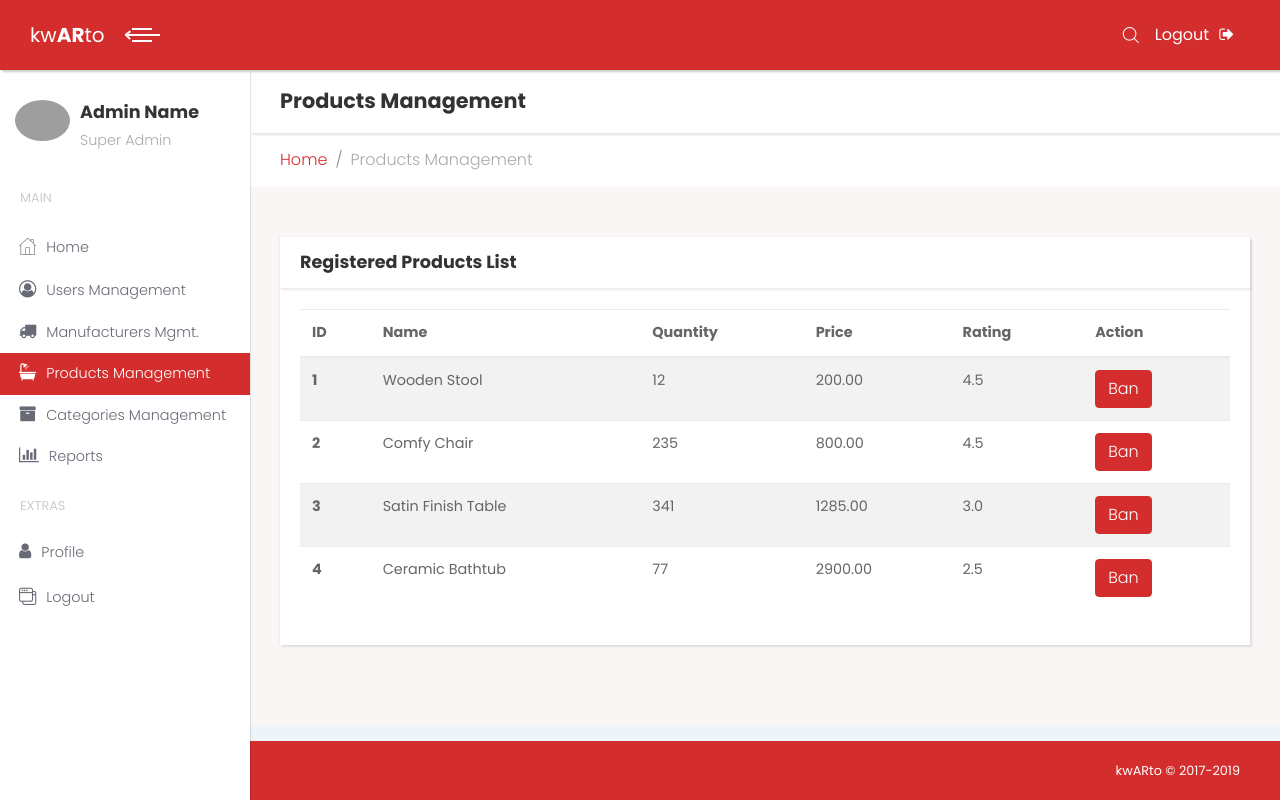
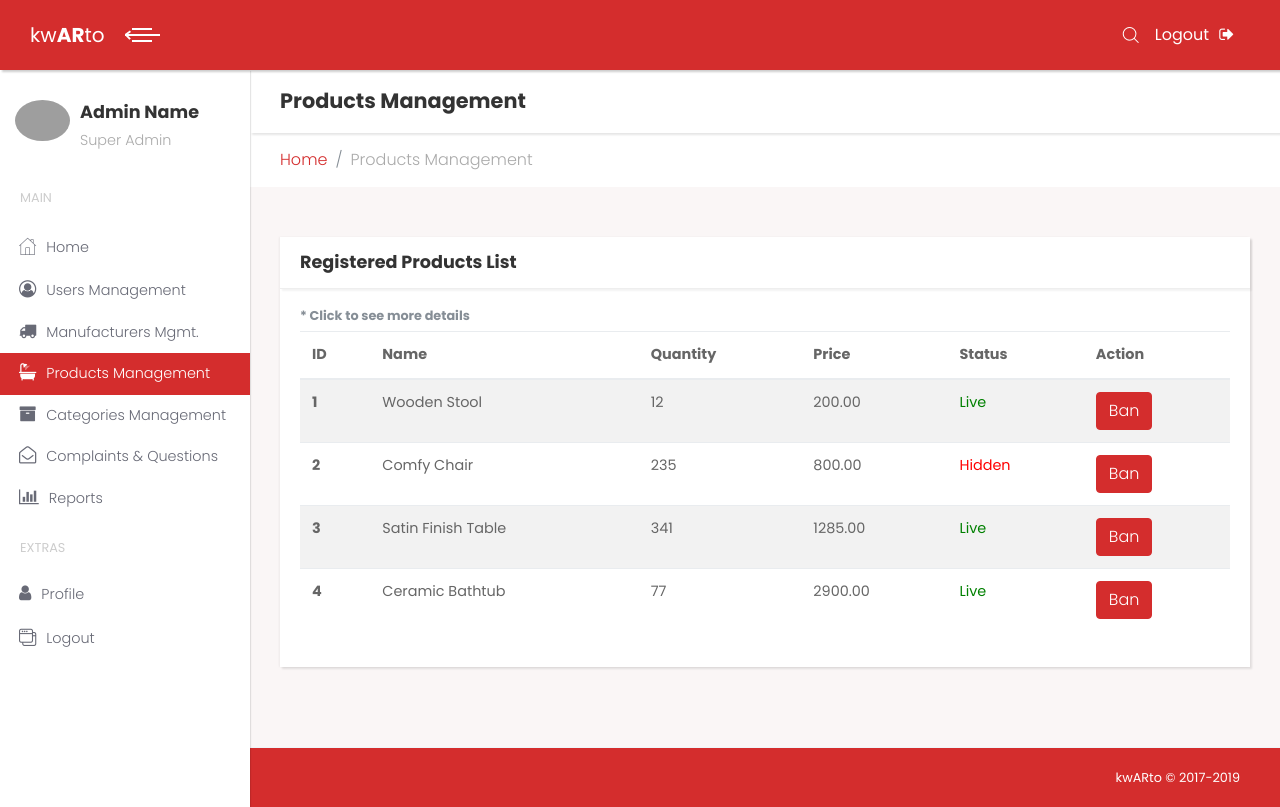
Before and after one commit to Ted125/KwARto, a PHP site: page /capstone-project/prodsmgt.php in a window 1280 px wide. Run offline with PHP 8.4, Linux system fonts and the light colour scheme; some libraries are stand-ins or nearby versions; grey boxes are pictures that could not be loaded.

Commit message:
Added status and allows for change status

```diff
--- a/prodsmgt.php
+++ b/prodsmgt.php
@@ -72,6 +72,7 @@
                     <li><a href="manumgt.php"> <i class="fa fa-truck"></i>Manufacturers Mgmt.</a></li>
                     <li class="active"><a href="prodsmgt.php"> <i class="fa fa-bathtub"></i>Products Management</a></li>
                     <li><a href="cats.php"> <i class="fa fa-archive"></i>Categories Management</a></li>
+                    <li><a href="quescomp.php"> <i class="fa fa-envelope-open-o"></i>Complaints & Questions</a></li>
                     <li><a href="adminrep.php"> <i class="fa fa-bar-chart"></i>Reports</a></li>
 
           </ul><span class="heading">Extras</span>
@@ -104,6 +105,7 @@
                       <h3 class="h4">Registered Products List</h3>
                     </div>
                     <div class="card-body">
+                      <h6 class="text-muted">* Click to see more details</h6>
                       <table class="table table-striped table-hover">
                         <thead>
                           <tr>
@@ -111,21 +113,21 @@
                             <th>Name</th>
                             <th>Quantity</th>
                             <th>Price</th>
-                            <th>Rating</th>
+                            <th>Status</th>
                             <th>Action</th>
                           </tr>
                         </thead>
                         <tbody>
                           <tr>
                             <th scope="row">1</th>
-                            <td>Wooden Stool</td>
-                            <td>12</td>
-                            <td>200.00</td>
-                            <td>4.5</td>
+                            <td data-toggle="modal" data-target="#prowModal">Wooden Stool</td>
+                            <td data-toggle="modal" data-target="#prowModal">12</td>
+                            <td data-toggle="modal" data-target="#prowModal">200.00</td>
+                            <td data-toggle="modal" data-target="#pStatus" style="color: green">Live</td>
                             <td>
-                              <button type="button" data-toggle="modal" data-target="#myModal" class="btn btn-primary">Ban</button>
+                              <button type="button" data-toggle="modal" data-target="#banModal" class="btn btn-primary">Ban</button>
                               <!-- Modal-->
-                              <div id="myModal" tabindex="-1" role="dialog" aria-labelledby="exampleModalLabel" class="modal fade text-left" style="display: none;" aria-hidden="true">
+                              <div id="banModal" tabindex="-1" role="dialog" aria-labelledby="exampleModalLabel" class="modal fade text-left" style="display: none;" aria-hidden="true">
                                 <div role="document" class="modal-dialog">
                                   <div class="modal-content">
                                     <div class="modal-header">
@@ -143,17 +145,72 @@
                                 </div>
                               </div>
                             </td>
+
+                            <!-- Modal Contents for product status -->
+                            <div id="pStatus" tabindex="-1" role="dialog" aria-labelledby="exampleModalLabel" class="modal fade text-left" style="display: none;" aria-hidden="true">
+                                <div role="document" class="modal-dialog">
+                                  <div class="modal-content">
+                                    <div class="modal-header">
+                                      <h4 id="exampleModalLabel" class="modal-title">Change Status</h4>
+                                      <button type="button" data-dismiss="modal" aria-label="Close" class="close"><span aria-hidden="true">×</span></button>
+                                    </div>
+                                    <div class="modal-body">
+                                      <p>Update this product's status?</p>
+                                      <small>Products with the status: <span style="color: green">Live</span> will be visible to users</small><br>
+                                      <small>Products with the status: <span style="color: red">Hidden</span> will not be visible to users</small>
+                                    </div>
+                                    <div class="modal-footer">
+                                      <button type="button" data-dismiss="modal" class="btn btn-secondary">Close</button>
+                                      <button type="button" class="btn btn-primary">Yes</button>
+                                    </div>
+                                  </div>
+                                </div>
+                              </div>
+
+                            <!-- Modal Contents for Row -->
+                            <div class="modal fade" id="prowModal" tabindex="-1" role="dialog" aria-labelledby="exampleModalLabel" aria-hidden="true">
+                              <div class="modal-dialog" role="document">
+                                <div class="modal-content " style="width: 600px;">
+                                  <div class="modal-header">
+                                    <h5 class="modal-title" id="exampleModalLabel">Product Details</h5>
+                                    <button type="button" class="close" data-dismiss="modal" aria-label="Close">
+                                      <span aria-hidden="true">&times;</span>
+                                    </button>
+                                  </div>
+                                  <div class="modal-body">
+                                    <div class="row">
+                                      <div class="col-5 text-center" style="padding-right: 0px;">
+                                          <img src="https://cdn.tutsplus.com/net/uploads/legacy/958_placeholders/placehold.gif">
+                                      </div>
+                                      <div class="col-7">
+                                         <div class="row" style="padding-left: 20px;"><h5>Product Name: <h5  style="font-weight: normal; padding-left: 5px;">John</h5>  </h5></div>
+                                         <div class="row" style="padding-left: 20px;"><h5>Quantity: <h5 style="font-weight: normal; padding-left: 5px;">12</h5> </h5></div>
+                                         <div class="row" style="padding-left: 20px;"><h5>Length: <h5 style="font-weight: normal; padding-left: 5px;">4</h5> </h5></div>
+                                         <div class="row" style="padding-left: 20px;"><h5>Width: <h5 style="font-weight: normal; padding-left: 5px;">4</h5> </h5></div>
+                                         <div class="row" style="padding-left: 20px;"><h5>Height: <h5 style="font-weight: normal; padding-left: 5px;">4</h5> </h5></div>
+                                         <div class="row" style="padding-left: 20px;"><h5>Unit: <h5 style="font-weight: normal; padding-left: 5px;">m</h5> </h5></div>
+                                         <div class="row" style="padding-left: 20px;"><h5>Price: <h5 style="font-weight: normal; padding-left: 5px;">P920.00</h5> </h5></div>
+                                         <div class="row" style="padding-left: 20px;"><h5>Rating: <h5 style="font-weight: normal; padding-left: 5px;">4.5</h5> </h5></div>
+                                         <div class="row" style="padding-left: 20px;"><h5>Warranty ID: <h5 style="font-weight: normal; padding-left: 5px;">None</h5> </h5></div>
+                                         <div class="row" style="padding-left: 20px;"><h5>Discount: <h5 style="font-weight: normal; padding-left: 5px;">None</h5> </h5></div>
+                                         <div class="row" style="padding-left: 20px;"><h5>Description: <h5 style="font-weight: normal; margin-left: 5px;">This is a very long description for the selected product for display purposes only. </h5></h5></div>
+                                      </div>
+                                    </div>
+                                  </div>
+                                </div>
+                              </div>
+                            </div>
                           </tr>
                           <tr>
                             <th scope="row">2</th>
                             <td>Comfy Chair</td>
                             <td>235</td>
                             <td>800.00</td>
-                            <td>4.5</td>
+                            <td style="color: red;">Hidden</td>
                             <td>
-                              <button type="button" data-toggle="modal" data-target="#myModal" class="btn btn-primary">Ban</button>
+                              <button type="button" data-toggle="modal" data-target="#banModal" class="btn btn-primary">Ban</button>
                               <!-- Modal-->
-                              <div id="myModal" tabindex="-1" role="dialog" aria-labelledby="exampleModalLabel" class="modal fade text-left" style="display: none;" aria-hidden="true">
+                              <div id="banModal" tabindex="-1" role="dialog" aria-labelledby="exampleModalLabel" class="modal fade text-left" style="display: none;" aria-hidden="true">
                                 <div role="document" class="modal-dialog">
                                   <div class="modal-content">
                                     <div class="modal-header">
@@ -177,11 +234,11 @@
                             <td>Satin Finish Table</td>
                             <td>341</td>
                             <td>1285.00</td>
-                            <td>3.0</td>
+                            <td style="color: green">Live</td>
                             <td>
-                              <button type="button" data-toggle="modal" data-target="#myModal" class="btn btn-primary">Ban</button>
+                              <button type="button" data-toggle="modal" data-target="#banModal" class="btn btn-primary">Ban</button>
                               <!-- Modal-->
-                              <div id="myModal" tabindex="-1" role="dialog" aria-labelledby="exampleModalLabel" class="modal fade text-left" style="display: none;" aria-hidden="true">
+                              <div id="banModal" tabindex="-1" role="dialog" aria-labelledby="exampleModalLabel" class="modal fade text-left" style="display: none;" aria-hidden="true">
                                 <div role="document" class="modal-dialog">
                                   <div class="modal-content">
                                     <div class="modal-header">
@@ -205,11 +262,11 @@
                             <td>Ceramic Bathtub</td>
                             <td>77</td>
                             <td>2900.00</td>
-                            <td>2.5</td>
+                            <td style="color: green">Live</td>
                             <td>
-                              <button type="button" data-toggle="modal" data-target="#myModal" class="btn btn-primary">Ban</button>
+                              <button type="button" data-toggle="modal" data-target="#banModal" class="btn btn-primary">Ban</button>
                               <!-- Modal-->
-                              <div id="myModal" tabindex="-1" role="dialog" aria-labelledby="exampleModalLabel" class="modal fade text-left" style="display: none;" aria-hidden="true">
+                              <div id="banModal" tabindex="-1" role="dialog" aria-labelledby="exampleModalLabel" class="modal fade text-left" style="display: none;" aria-hidden="true">
                                 <div role="document" class="modal-dialog">
                                   <div class="modal-content">
                                     <div class="modal-header">
```
